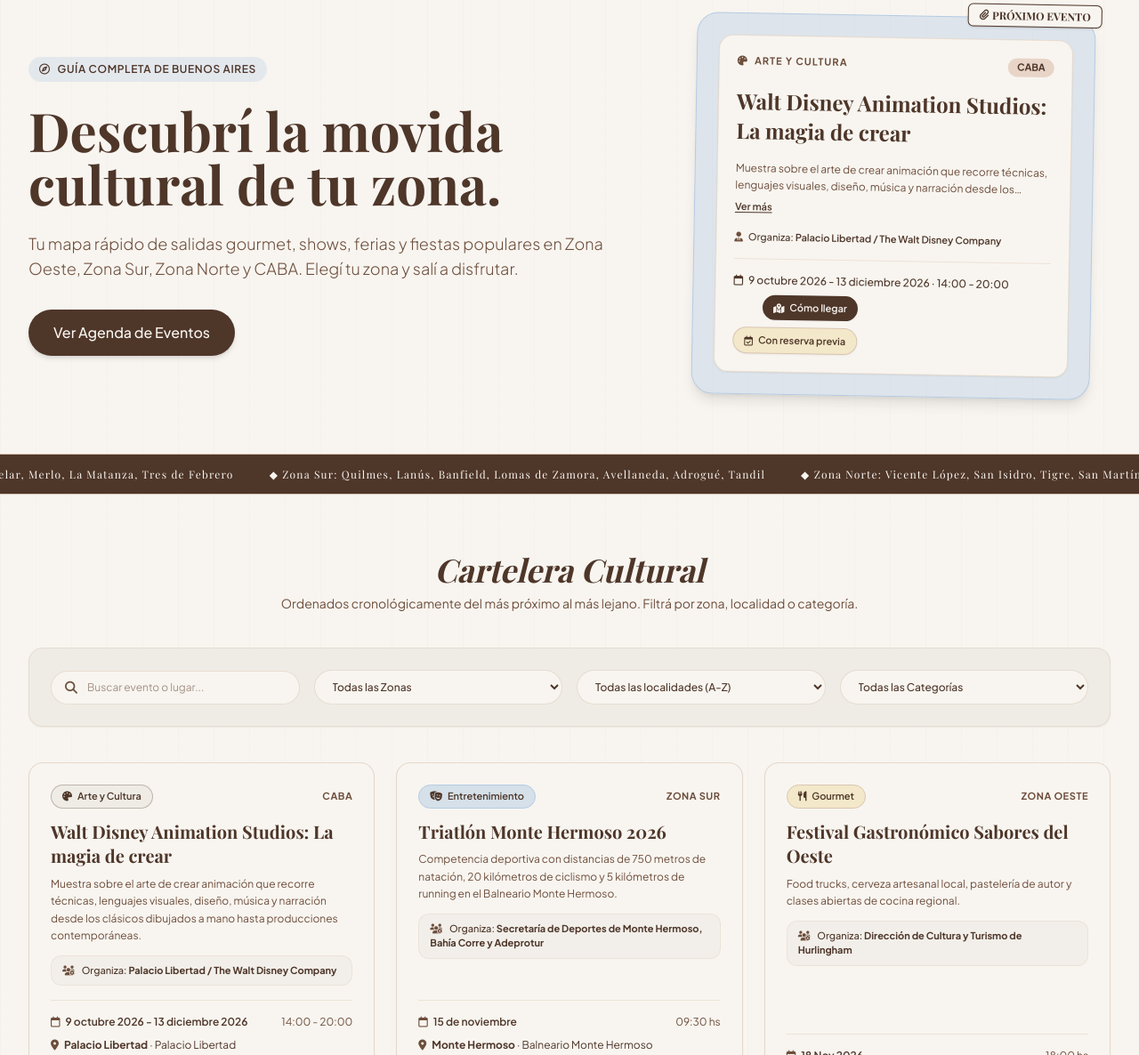
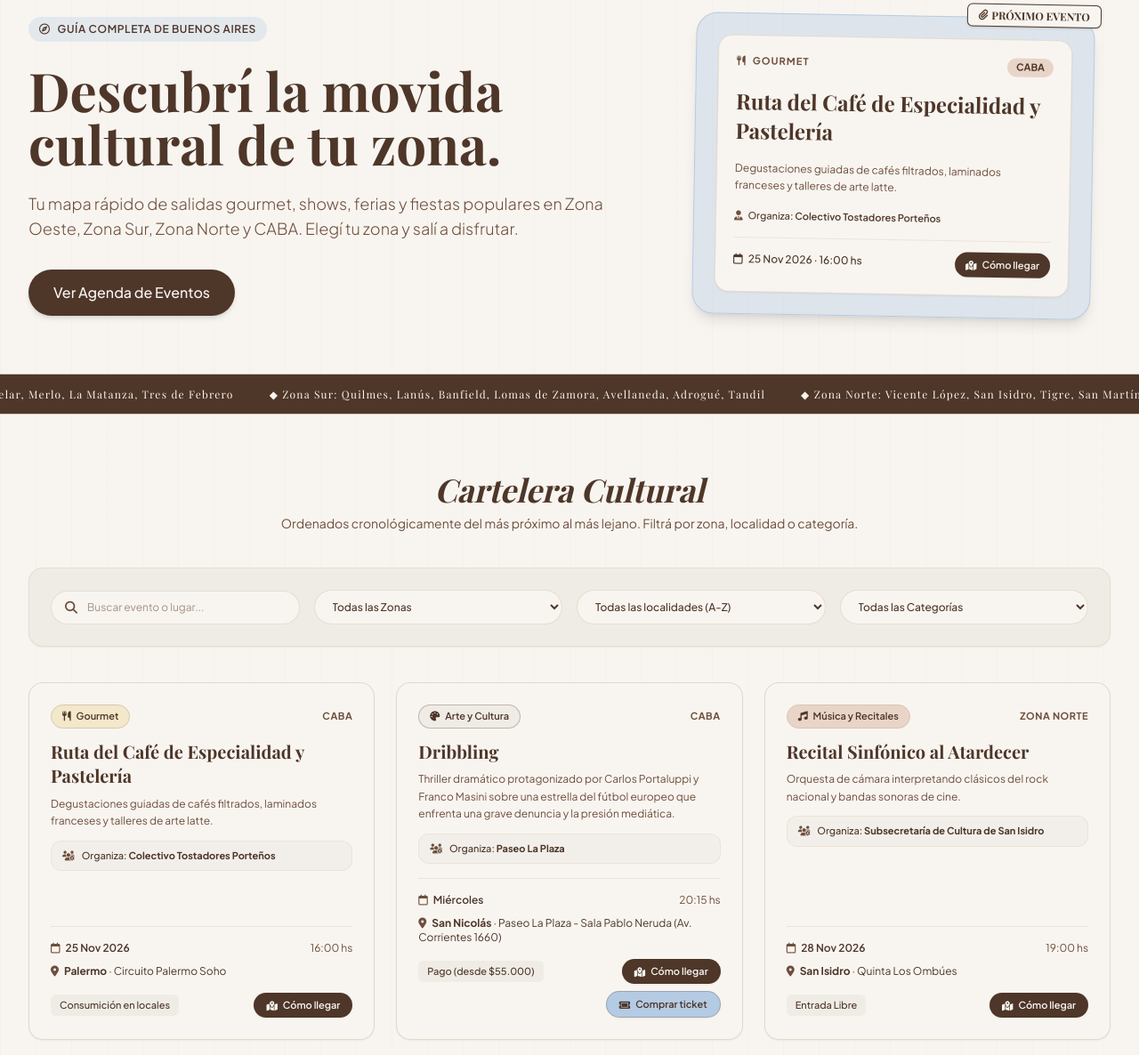
Before and after one commit to melia1593jade/agenda-cultural-ba, a plain HTML site: page index.html in a window 1280 px wide. Shown: the part 104-1290 px from the top of the page at 89% size. Drawn offline with nearby package versions, Linux system fonts and the light colour scheme; a web font is replaced by a local one.

Commit message:
Update index.html

```diff
--- a/index.html
+++ b/index.html
@@ -369,20 +369,19 @@
         // Se carga dinámicamente desde eventos.json
         let eventos = [];
 
-       // Generar enlace directo y preciso de búsqueda en Google Maps
+        // Generar enlace directo y preciso de búsqueda en Google Maps
         function getGoogleMapsUrl(evento) {
             let lugarLimpio = evento.lugar || "";
 
-            // Si hay una dirección exacta entre paréntesis, ej: "Centro Cultural Recoleta (Junín 1930)", priorizamos esa calle y altura
+            // Si hay dirección exacta entre paréntesis (ej. "Centro Cultural Recoleta (Junín 1930)"), priorizamos esa dirección
             const matchParentesis = lugarLimpio.match(/\(([^)]+\d+[^)]*)\)/);
             if (matchParentesis) {
                 lugarLimpio = matchParentesis[1];
             } else if (lugarLimpio.includes(",")) {
-                // Si hay múltiples sedes separadas por coma, tomamos la primera sede principal
+                // Si hay múltiples sedes separadas por coma, tomamos la sede principal
                 lugarLimpio = lugarLimpio.split(",")[0].trim();
             }
 
-            // Evitamos duplicar la localidad si ya está escrita dentro del nombre del lugar
             const incluyeLocalidad = lugarLimpio.toLowerCase().includes(evento.localidad.toLowerCase());
             const region = evento.zona === "CABA" ? "CABA, Argentina" : "Provincia de Buenos Aires, Argentina";
 
@@ -741,13 +740,23 @@
             renderEvents(eventos);
         }
 
-        // Inicialización cargando los datos desde eventos.json
+        // Inicialización cargando los datos desde eventos.json y ocultando eventos ya pasados
         async function initApp() {
             try {
-                const respuesta = await fetch("eventos.json");
+                const respuesta = await fetch("eventos.json?t=" + new Date().getTime());
                 if (!respuesta.ok) throw new Error("No se pudo cargar eventos.json");
 
-                eventos = await respuesta.json();
+                const todosLosEventos = await respuesta.json();
+
+                // Obtener fecha de hoy en formato YYYY-MM-DD (hora local)
+                const hoyObj = new Date();
+                const yyyy = hoyObj.getFullYear();
+                const mm = String(hoyObj.getMonth() + 1).padStart(2, '0');
+                const dd = String(hoyObj.getDate()).padStart(2, '0');
+                const fechaHoy = `${yyyy}-${mm}-${dd}`;
+
+                // Filtrar para mostrar únicamente eventos de hoy en adelante
+                eventos = todosLosEventos.filter(ev => ev.fecha >= fechaHoy);
 
                 // Ordenar cronológicamente del más próximo al más lejano
                 eventos.sort((a, b) => new Date(a.fecha + 'T00:00:00') - new Date(b.fecha + 'T00:00:00'));
@@ -761,7 +770,7 @@
                 document.getElementById("eventsGrid").innerHTML = `
                     <div class="col-span-full text-center py-10 text-brand-brown bg-brand-beigeCard rounded-2xl p-6">
                         <p class="font-bold">No se pudieron cargar los eventos desde eventos.json</p>
-                        <p class="text-xs mt-1">Si lo estás abriendo en tu computadora, usá Live Server o GitHub Pages.</p>
+                        <p class="text-xs mt-1">Verificá que eventos.json esté en la misma carpeta.</p>
                     </div>
                 `;
             }
```
